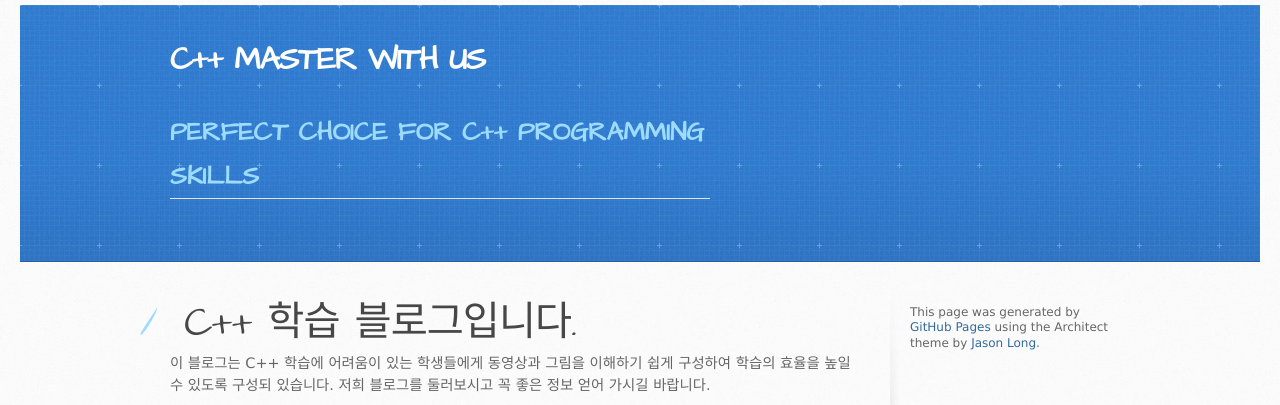
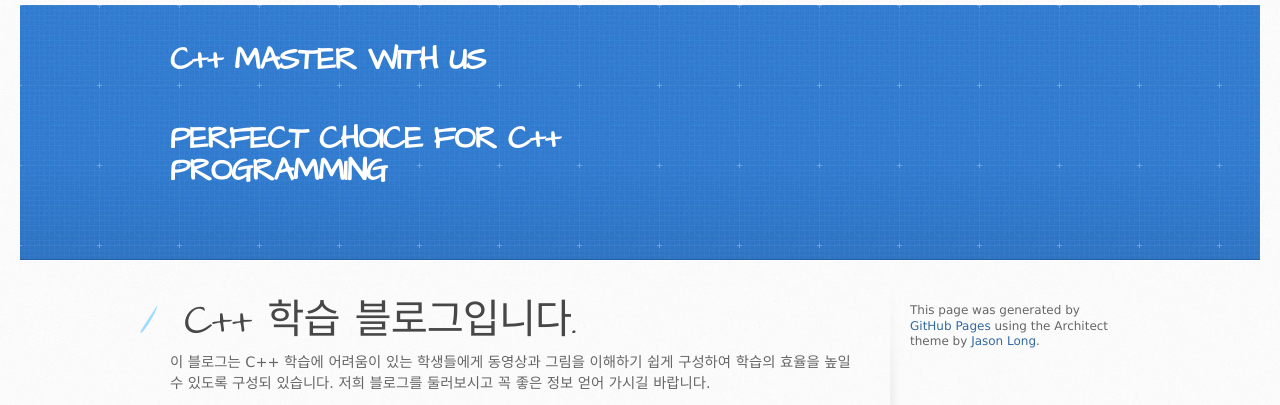
Before and after one commit to kklim25/kklim25.github.com, a Jekyll site: the page index.html, which Jekyll copies as it is, in a window 1280 px wide, cut to the strip 0-405 px from the top of the page. Built offline with Jekyll 4.4.1, drawn with Linux system fonts in a browser that asks for light colours.

Commit message:
Update index.html
hi

```diff
--- a/index.html
+++ b/index.html
@@ -21,7 +21,7 @@
     <header>
       <div class="inner">
         <h1>C++ MASTER WITH US</h1>
-        <h2>PERFECT CHOICE FOR C++ PROGRAMMING SKILLS</h2>
+        <h1>PERFECT CHOICE FOR C++ PROGRAMMING</h1>
       </div>
     </header>
 
```
